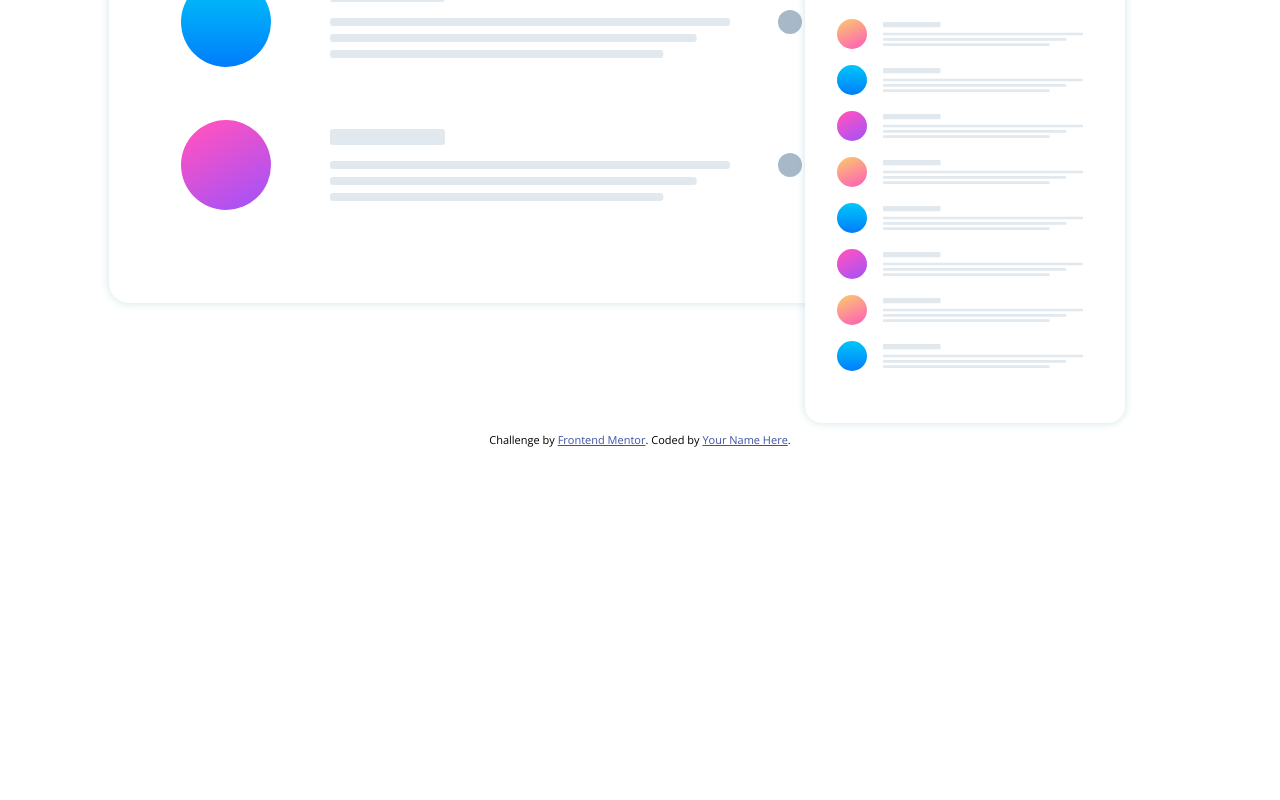
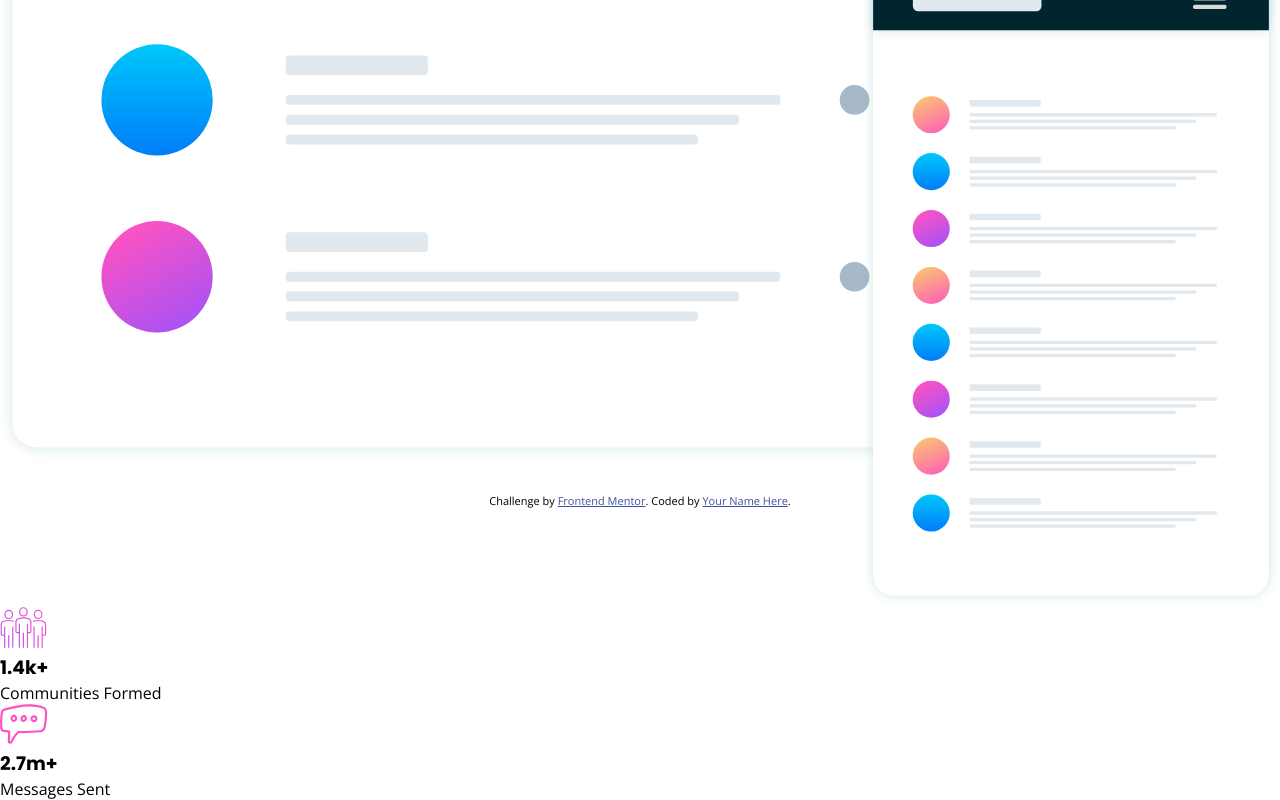
Before and after one commit to codein-looney/Huddle-landing-page-with-curved-sections, a plain HTML site: page index.html in a window 1280 px wide. Shown: the part 1187-1987 px from the top of the page. Before the commit the page ends 1634 px from the top, so only its background shows below. Drawn offline with nearby package versions, Linux system fonts and the light colour scheme.

Commit message:
added mockup stats

```diff
--- a/index.html
+++ b/index.html
@@ -37,23 +37,26 @@
     <section class="mockup-content">
       <img class="mock" src="./images/screen-mockups.svg" alt="">
       <div class="stats">
-        <img class="stats-icon" src="./images/icon-messages.svg" alt="">
+        <img class="stats-icon" src="./images/icon-communities.svg" alt="">
         <div class="stats-content">
-          <h3 class="number"></h3>
-          <p class="occupants"></p>
+          <h3 class="number">1.4k+</h3>
+          <p class="occupants">Communities Formed</p>
         </div>
+
+        <div class="stats">
+          <img class="stats-icon" src="./images/icon-messages.svg" alt="">
+          <div class="stats-content">
+            <h3 class="number">2.7m+</h3>
+            <p class="occupants">Messages Sent</p>
+          </div>
       </div>
 
     </section>
   </main>
 
-  <!-- 1.4k+
-  Communities Formed
 
-  2.7m+
-  Messages Sent
 
-  Grow Together
+  <!-- Grow Together
   Generate meaningful discussions with your audience and build a strong, loyal community.
   Think of the insightful conversations you miss out on with a feedback form.
 
--- a/scss/components/_cover.scss
+++ /dev/null
@@ -1,4 +0,0 @@
-.mockup-content {
-   display: flex;
-   justify-content: center;
-}
--- a/scss/layout/_grid.scss
+++ b/scss/layout/_grid.scss
@@ -0,0 +1,8 @@
+main {
+    height: 100vh;
+
+    .mockup-content {
+        display: flex;
+        flex-direction: column;
+    }
+}
```
Also changed, not shown: css/styles.css, 1 other file.
